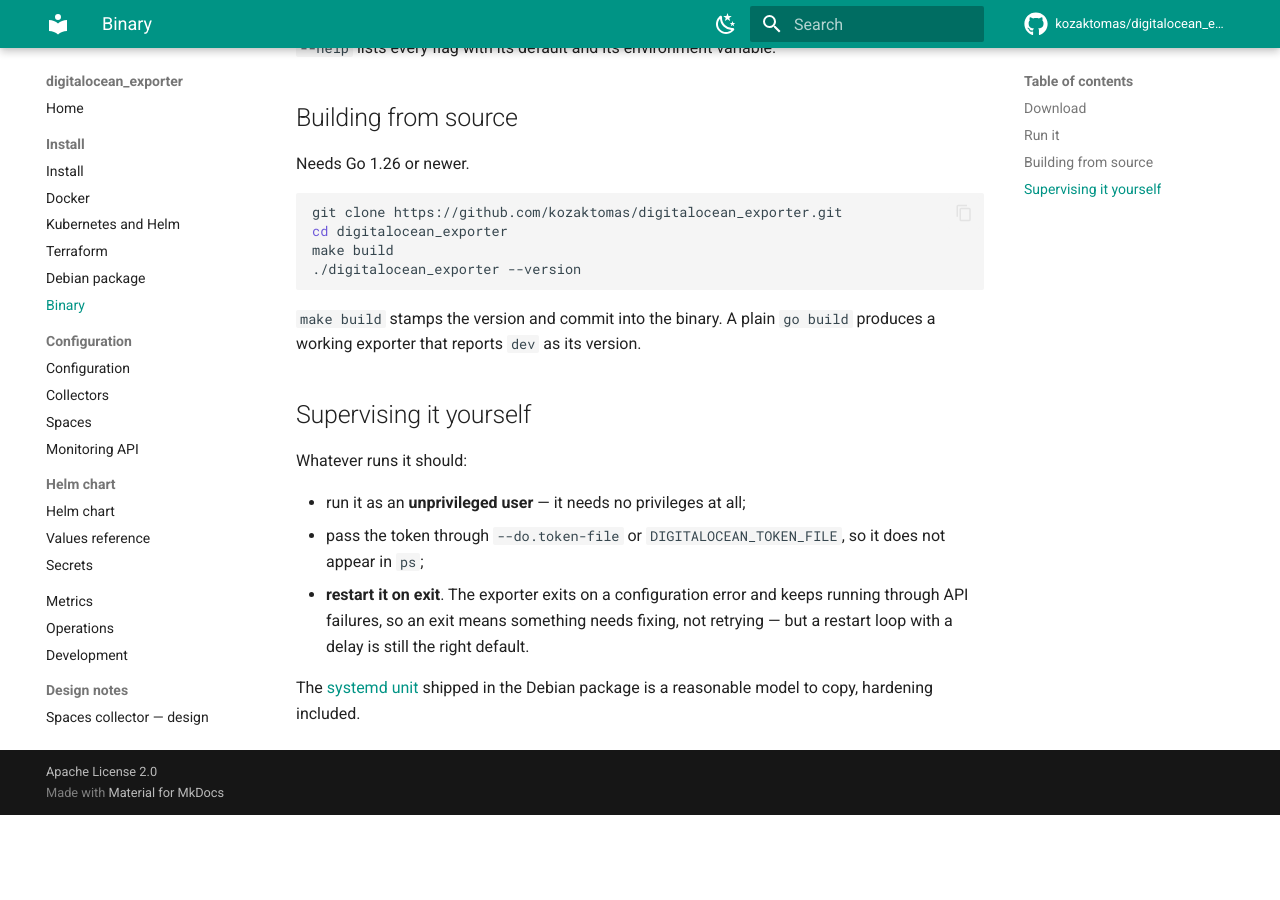
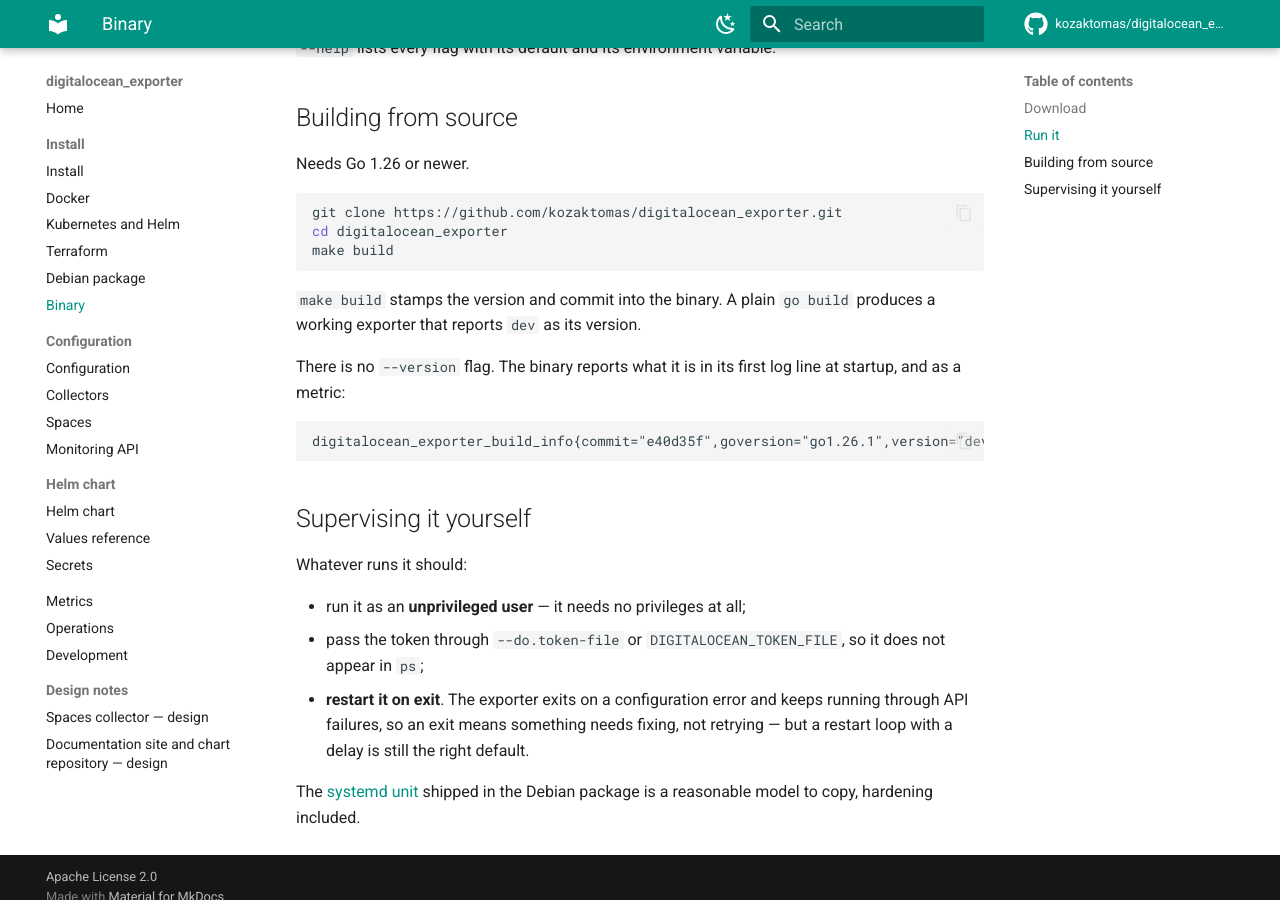
Before and after one commit to kozaktomas/digitalocean_exporter, an MkDocs documentation site: the page built from docs/install/binary.md, in a window 1280 px wide and 900 px high, scrolled down 780 px. Built offline with MkDocs 1.6.1 and Material for MkDocs 9.7.7, drawn with Linux system fonts in a browser that asks for light colours; comment, search, counter and statistics services are not loaded; the version menu is left out; before the commit the page ends 1595 px from its top, so only the background shows below that.

Commit message:
docs: drop a --version flag the exporter does not have
Testing the documented behaviour against the real binary on arm64 caught it:
the install page told people to run `./digitalocean_exporter --version`, which
exits 1 with "unknown long flag". The kingpin app never sets a version, so there
is no such flag — the build is reported in the first startup log line and as
digitalocean_exporter_build_info.

Documented that instead. The rest of the reference survived the same check: all
46 documented flags exist in the binary, nothing in the binary is undocumented
apart from kingpin's own --help-long, and the four documented traps behave as
described — --collector.balance=false is a parse error, --no-collector.balance
is accepted, the token flags are mutually exclusive and one is required.

Co-Authored-By: Claude Opus 5 (1M context) <noreply@anthropic.com>
Claude-Session: https://claude.ai/code/session_01D6dSPyy5rk5LzXNhdFfYjs

````diff
--- a/docs/install/binary.md
+++ b/docs/install/binary.md
@@ -42,11 +42,17 @@ Needs Go 1.26 or newer.
 git clone https://github.com/kozaktomas/digitalocean_exporter.git
 cd digitalocean_exporter
 make build
-./digitalocean_exporter --version
 ```
 
 `make build` stamps the version and commit into the binary. A plain `go build` produces a
 working exporter that reports `dev` as its version.
+
+There is no `--version` flag. The binary reports what it is in its first log line at
+startup, and as a metric:
+
+```
+digitalocean_exporter_build_info{commit="e40d35f",goversion="go1.26.1",version="dev"} 1
+```
 
 ## Supervising it yourself
 
````
